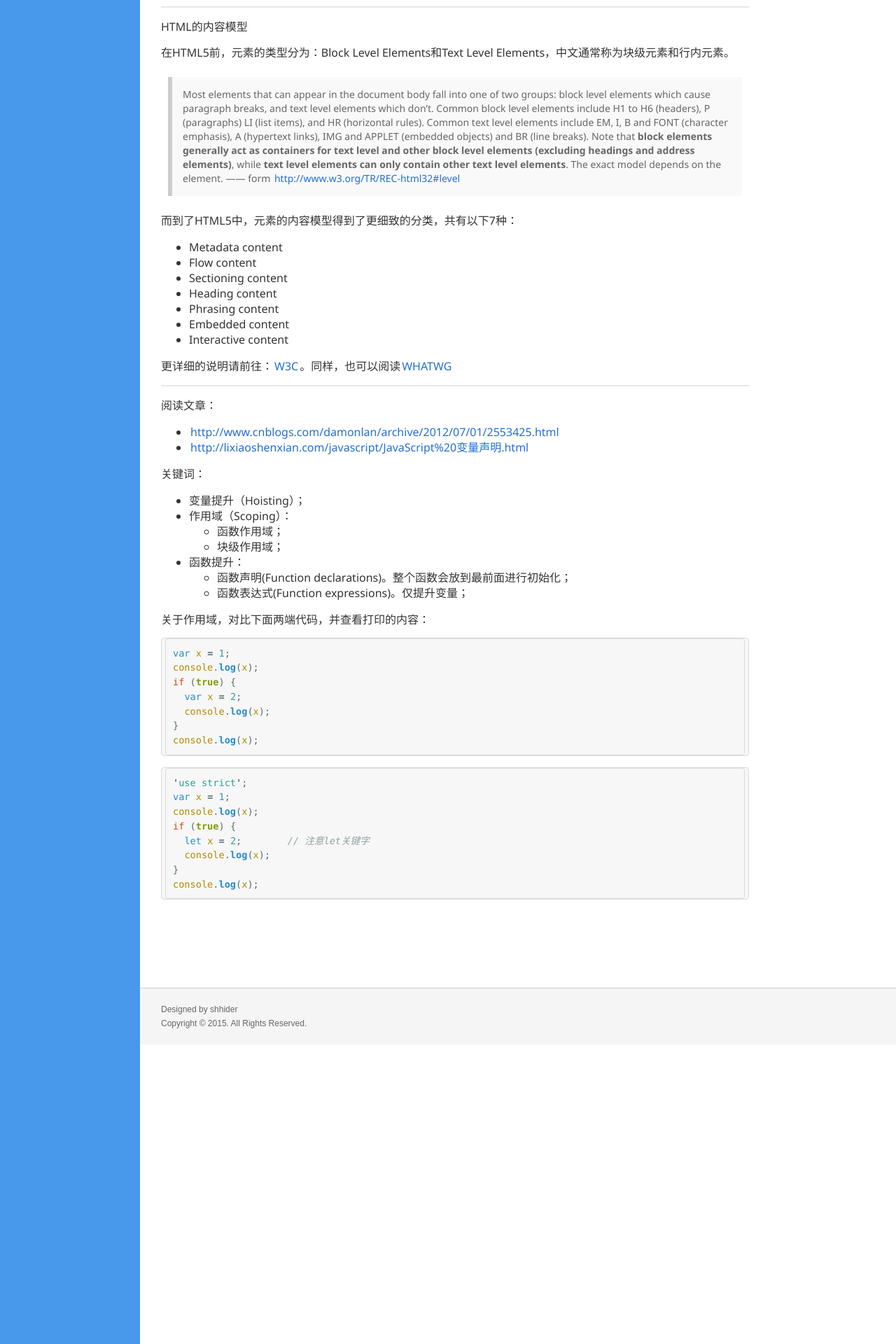
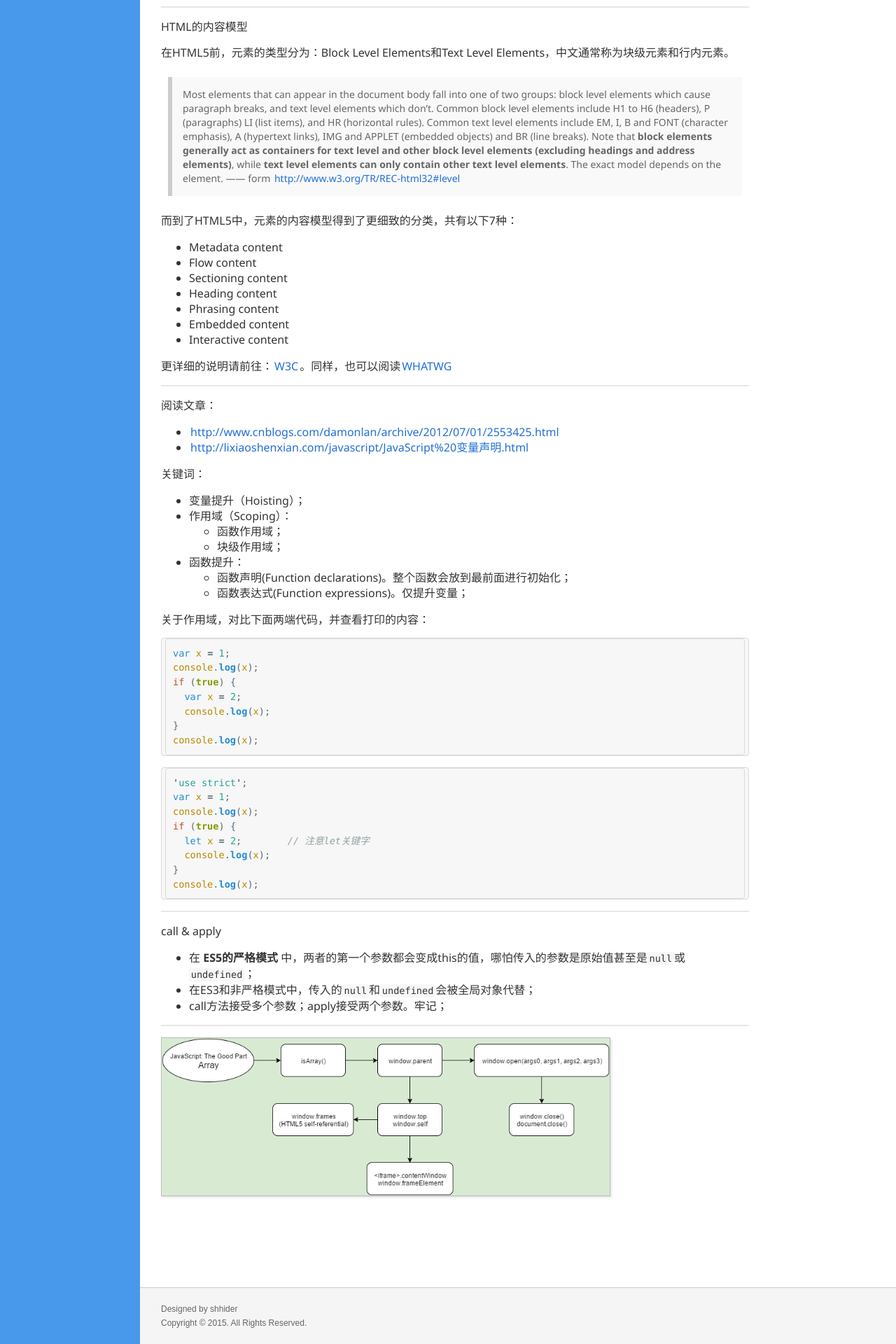
Before and after one commit to shhider/shhider.github.io, a Jekyll site: the page built from _posts/2015-07-30-frontend-tips.md, in a window 1280 px wide. Shown: the part 2711-4631 px from the top of the page at 70% size. Built offline with Jekyll 4.4.1, drawn with Linux system fonts in a browser that asks for light colours; Markdown is read by kramdown in place of the engine named in the settings; comment, search, counter and statistics services are not loaded.

Commit message:
update frontend-tips

````diff
--- a/_posts/2015-07-30-frontend-tips.md
+++ b/_posts/2015-07-30-frontend-tips.md
@@ -194,3 +194,15 @@ if (true) {
 }
 console.log(x);
 ```
+
+---
+
+call & apply
+
+- 在 **ES5的严格模式** 中，两者的第一个参数都会变成this的值，哪怕传入的参数是原始值甚至是``null``或``undefined``；
+- 在ES3和非严格模式中，传入的``null``和``undefined``会被全局对象代替；
+- call方法接受多个参数；apply接受两个参数。牢记；
+
+---
+
+![20151223思维导图](/public/img/20150730-1-01.png)
````
Also changed, not shown: public/img/20150730-1-01.png (added).
